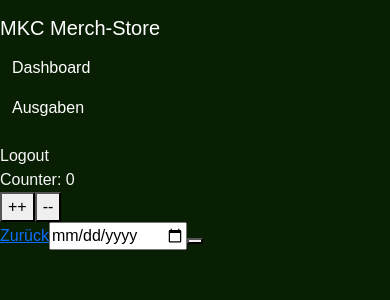
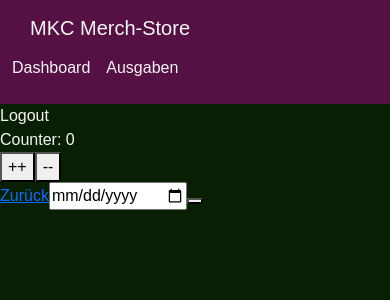
Before and after one commit to mkc-schulclub/ke-archiv, a Nuxt app in the folder frontend/: page /admin in a window 390 px wide. Shown: the top 300 px of the page. Built offline with nearby package versions, Linux system fonts and the light colour scheme; a web font is replaced by a local one.

Commit message:
working on navbar

```diff
--- a/frontend/components/Admin/Navbar.vue
+++ b/frontend/components/Admin/Navbar.vue
@@ -34,7 +34,31 @@ const props = defineProps({
 </script>
 
 <style scoped>
-.nav, nav a {
-    color: white !important;
+nav, nav a {
+    color: whitesmoke;
+    background-color: var(--secondary);
+}
+@media (max-width: 1000px) {
+  #navcontent {
+    align-items: center;
+    display: flex;
+    flex-direction: row;
+    justify-content: space-around;
+    /*overflow-x: auto;*/
+    -webkit-overflow-scrolling: touch;
+    -ms-overflow-style: -ms-autohiding-scrollbar;
+  }
+  #navcontent .nav-item {
+    white-space: nowrap;
+    /*margin: 0 3vh;*/
+    margin-left: 0;
+    margin-right: 1em;
+  }
+  .navbar-brand {
+    margin-left: 4vh;
+  }
+}
+.navbar-brand {
+  margin-left: 30px;
 }
 </style>
--- a/frontend/pages/[ausgabe].vue
+++ b/frontend/pages/[ausgabe].vue
@@ -36,7 +36,7 @@
       <NuxtLink to="/" class="btn btn-primary mx-auto">Zurück zur Startseite</NuxtLink>
     </div>
     <div v-else>
-      <LoadDots/>
+      <HomeLoadDots/>
       <NuxtLink to="/" class="btn btn-primary mx-auto">Zurück zur Startseite</NuxtLink>
     </div>
   </div>
```
Also changed, not shown: frontend/pages/admin/index.vue (renamed from frontend/pages/admin.vue).
